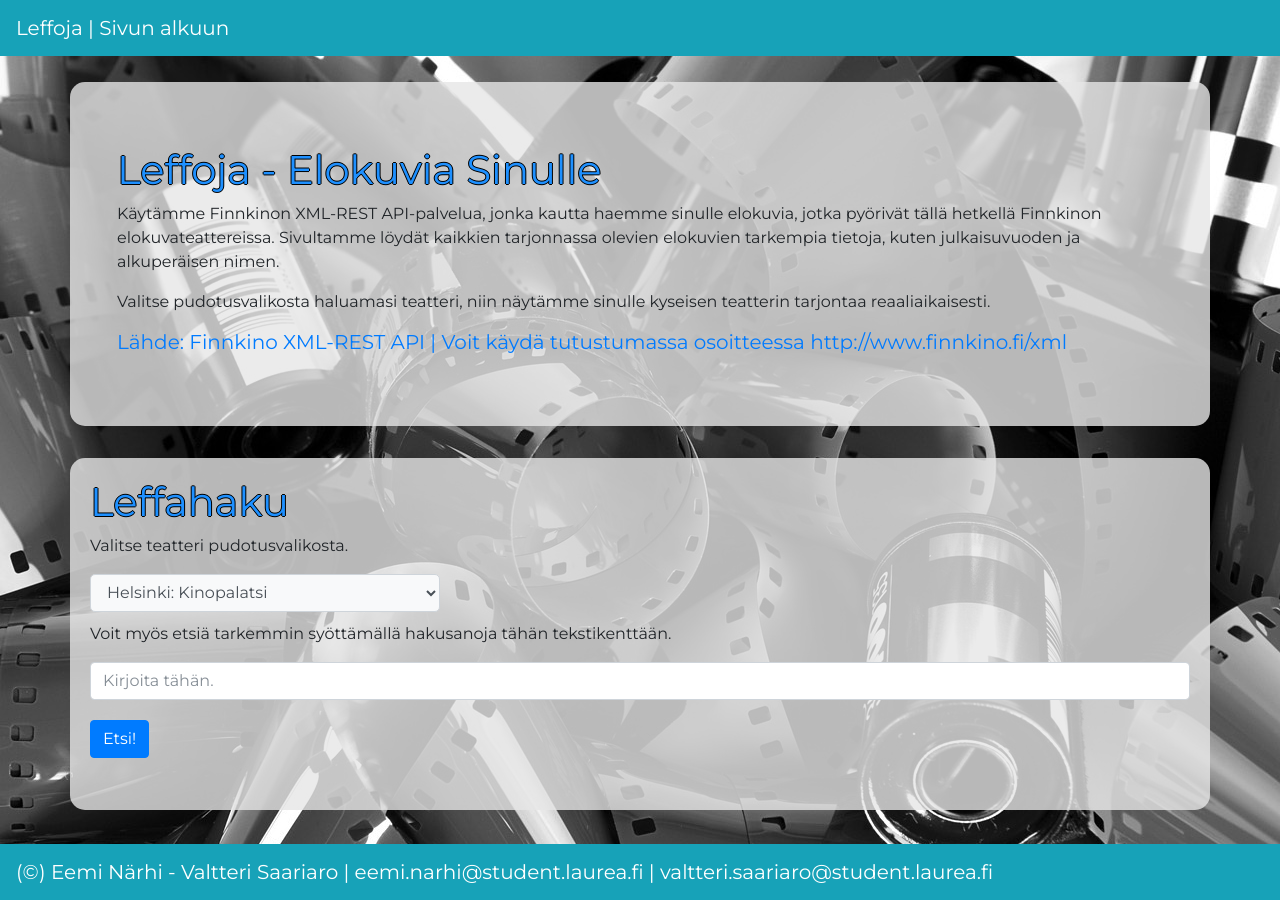
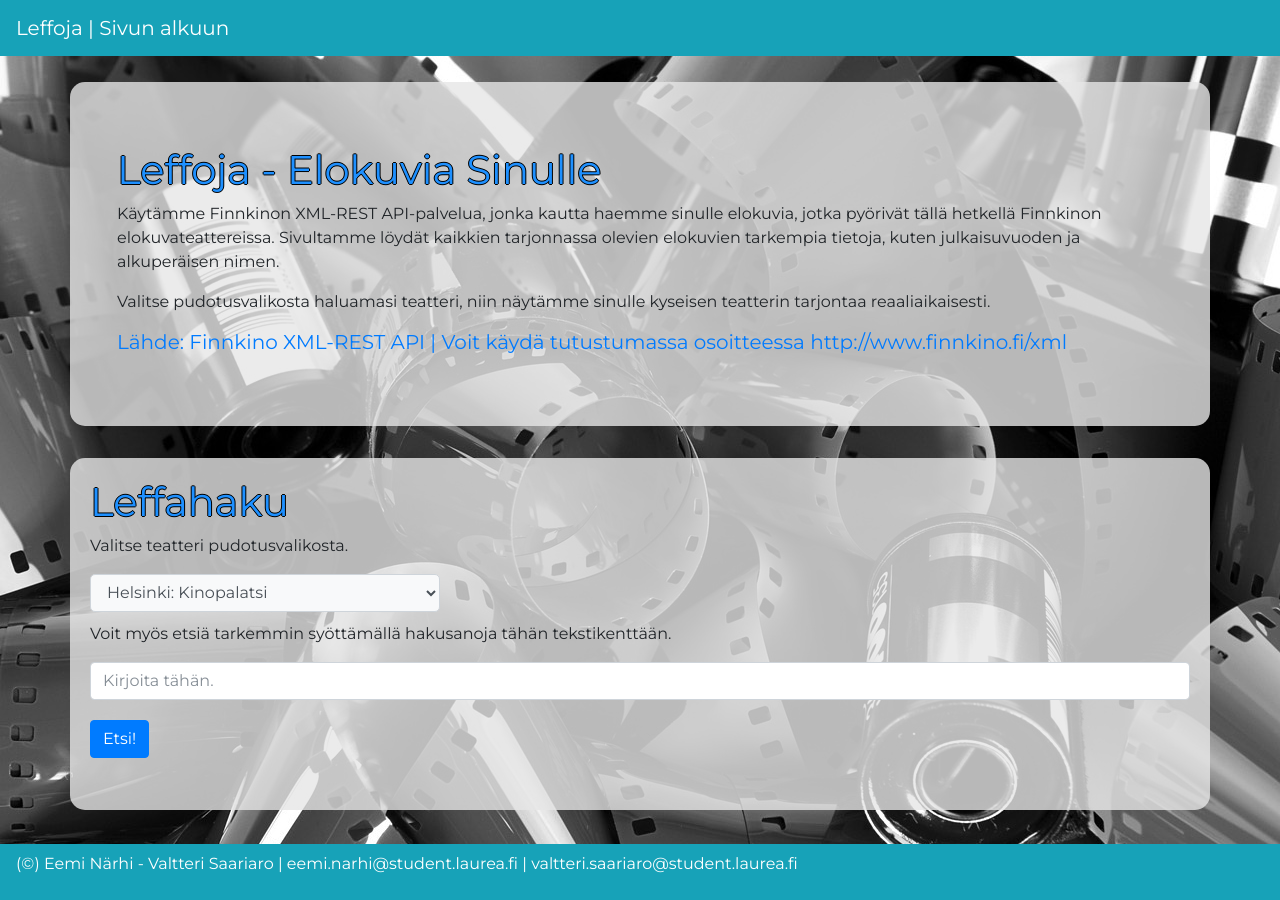
Before and after one commit to Emersson3/emersson3.github.io, a Jekyll site: the page Leffoja.html, which Jekyll copies as it is, in a window 1280 px wide. Built offline with Jekyll 4.4.1, drawn with Linux system fonts in a browser that asks for light colours; nearby versions of some CDN libraries.

Commit message:
Footeriin korjauksia

```diff
--- a/Leffoja.html
+++ b/Leffoja.html
@@ -336,14 +336,8 @@
 </div>
 </div>
 
-<!--<footer class="footer">
-      <div class="container-fluid">
-        <span class="text-muted">Tässä on sivun alareuna.</span>
-      </div>
-    </footer>-->
-
-<nav id="loppu" class="navbar navbar-expand-sm bg-info navbar-dark fixed-bottom">
-  <a class="navbar-brand" href="#">(©) Eemi Närhi - Valtteri Saariaro | eemi.narhi@student.laurea.fi | valtteri.saariaro@student.laurea.fi</a>
+<nav id="loppu" class="navbar navbar-expand-sm navbar-dark bg-info fixed-bottom">
+	<p style="color: white">(©) Eemi Närhi - Valtteri Saariaro | eemi.narhi@student.laurea.fi | valtteri.saariaro@student.laurea.fi</p>
 </nav>
 
 	<script>
```
